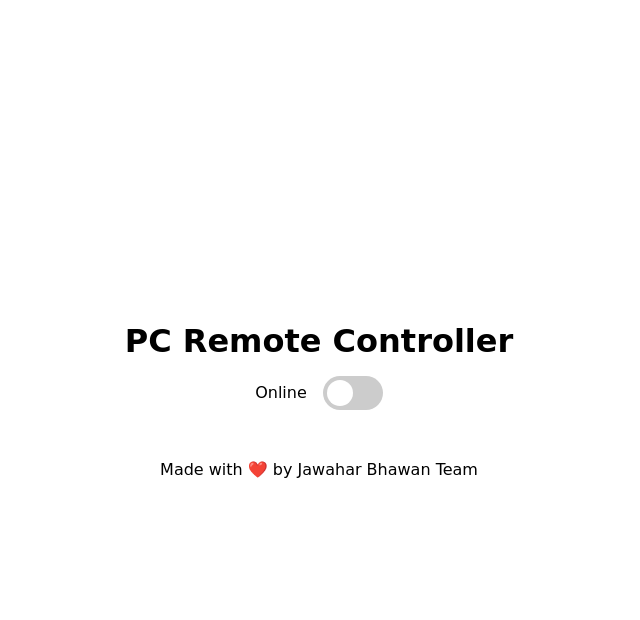
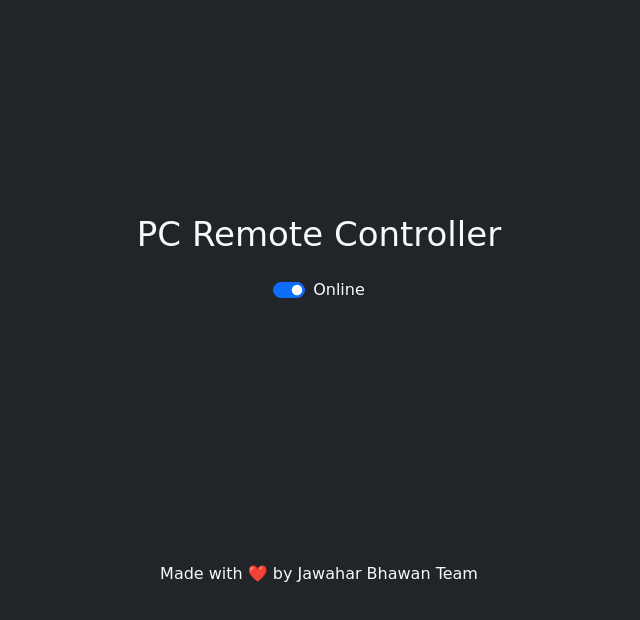
Before and after one commit to nik-55/pc-remote-controller, an Electron app: page renderer/index.html in a window 800 px wide. Both pictures are taken after typing "Sample", "Sample123" into the empty fields and a click on the button "Login". Shown: the whole page, without its empty margins (81-721 px from the left). Drawn offline with nearby package versions, Linux system fonts and the light colour scheme.

Commit message:
chore: Add bootstrap

```diff
--- a/package.json
+++ b/package.json
@@ -14,6 +14,7 @@
     "electron": "^24.0.0"
   },
   "dependencies": {
+    "bootstrap": "^5.2.3",
     "express": "^4.18.2"
   }
 }
--- a/renderer/css/style.css
+++ b/renderer/css/style.css
@@ -1,10 +1,12 @@
-@import './switch_btn.css';
-
 * {
     margin: 0%;
     padding: 0%;
     box-sizing: border-box;
     font-family:cursive
+}
+
+:root{
+    --height: 300px;
 }
 
 .main-container {
@@ -20,21 +22,17 @@
     flex-direction: column;
     align-items: center;
     padding: 1em;
+    min-height: var(--height);
+    justify-content: center;
 }
 
 .login-container input {
     width: 200px;
-    padding: 0.2em;
     margin-bottom: 1em;
 }
 
 .login-container button {
     width: 100px;
-    padding: 0.2em;
-}
-
-.login-container button:hover {
-    cursor: pointer;
 }
 
 .dashboard-container{
@@ -43,9 +41,5 @@
     min-height: 100px;
     flex-direction: column;
     align-items: center;
+    min-height: var(--height);
 }
-
-.switch-container{
-    display: flex;
-    align-items: center;
-}
--- a/renderer/css/switch_btn.css
+++ /dev/null
@@ -1,62 +0,0 @@
-.switch {
-    position: relative;
-    display: inline-block;
-    width: 60px;
-    height: 34px;
-    margin-left: 1em;
-}
-
-/* Hide default HTML checkbox */
-.switch input {
-    opacity: 0;
-    width: 0;
-    height: 0;
-}
-
-/* The slider */
-.slider {
-    position: absolute;
-    cursor: pointer;
-    top: 0;
-    left: 0;
-    right: 0;
-    bottom: 0;
-    background-color: #ccc;
-    -webkit-transition: .4s;
-    transition: .4s;
-}
-
-.slider:before {
-    position: absolute;
-    content: "";
-    height: 26px;
-    width: 26px;
-    left: 4px;
-    bottom: 4px;
-    background-color: white;
-    -webkit-transition: .4s;
-    transition: .4s;
-}
-
-input:checked+.slider {
-    background-color: #2196F3;
-}
-
-input:focus+.slider {
-    box-shadow: 0 0 1px #2196F3;
-}
-
-input:checked+.slider:before {
-    -webkit-transform: translateX(26px);
-    -ms-transform: translateX(26px);
-    transform: translateX(26px);
-}
-
-/* Rounded sliders */
-.slider.round {
-    border-radius: 34px;
-}
-
-.slider.round:before {
-    border-radius: 50%;
-}
--- a/renderer/index.html
+++ b/renderer/index.html
@@ -6,25 +6,23 @@
     <!-- Electron Security meta tags -->
     <!-- <meta http-equiv="Content-Security-Policy" content="default-src 'self'; script-src 'self'" />
     <meta http-equiv="X-Content-Security-Policy" content="default-src 'self'; script-src 'self'" /> -->
+    <link rel="stylesheet" href="../node_modules/bootstrap/dist/css/bootstrap.min.css">
     <link rel="stylesheet" href="./css/style.css">
     <title>JB PC Remote Controller</title>
 </head>
 
 <body>
-    <div class="main-container">
+    <div class="main-container bg-dark text-light">
         <h1>PC Remote Controller</h1>
         <form id="login-form" class="login-container">
-            <input id="login-input-1" type="text" placeholder="Username">
-            <input id="login-input-2" type="password" placeholder="Password">
-            <button type="submit">Login</button>
+            <input id="login-input-1" type="text" class="form-control" placeholder="Username">
+            <input id="login-input-2" class="form-control" type="password" placeholder="Password">
+            <button type="submit" class="btn btn-success">Login</button>
         </form>
         <div id="dashboard" class="dashboard-container">
-            <div class="switch-container">
-                <span>Online</span>
-                <label class="switch">
-                    <input id="online-switch" type="checkbox">
-                    <span class="slider round"></span>
-                </label>
+            <div class="form-check form-switch">
+                <input class="form-check-input" type="checkbox" role="switch" id="online-switch" checked>
+                <label class="form-check-label" for="online-switch">Online</label>
             </div>
         </div>
         <div class="footer">
```
Also changed, not shown: 1 other file.
